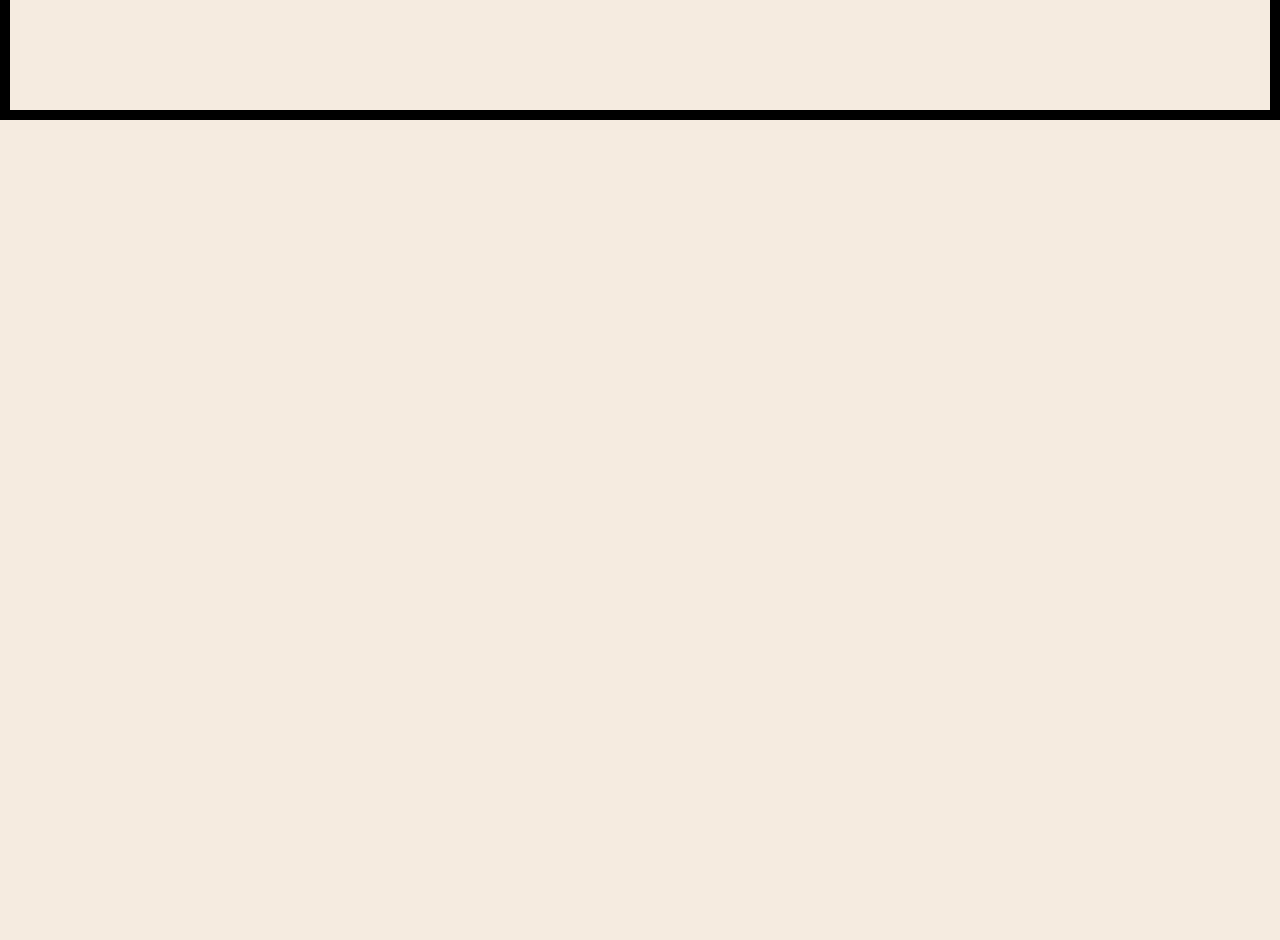
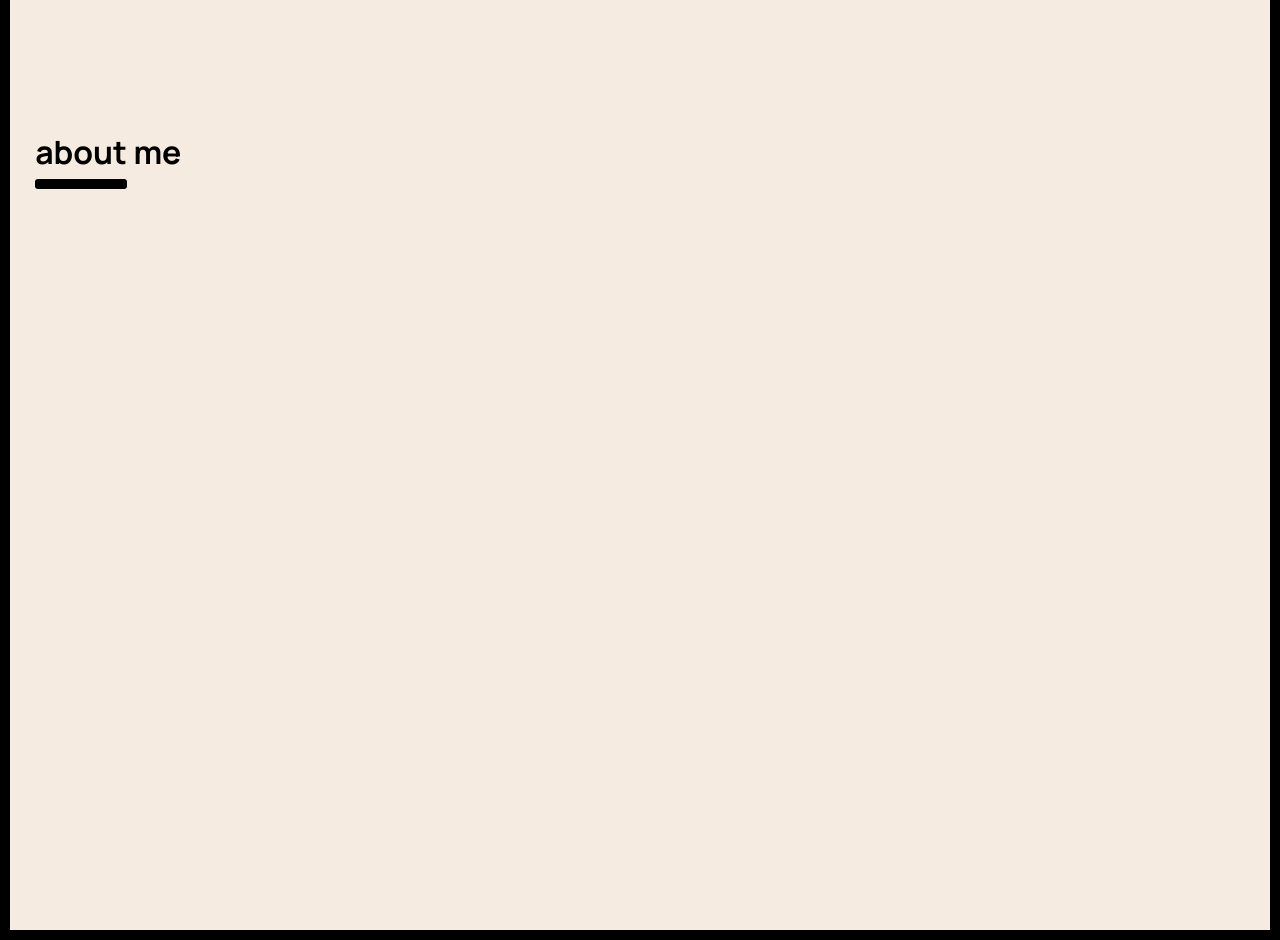
Before and after one commit to maldonadomatias/portfolio, a React (Vite) app: page / in a window 1280 px wide. Shown: the part 680-1620 px from the top of the page. Before the commit the page ends 800 px from the top, so only its background shows below. Built offline with nearby package versions, Linux system fonts and the light colour scheme.

Commit message:
Add about-me page

```diff
--- /dev/null
+++ b/src/components/ui/SectionContainer.tsx
@@ -0,0 +1,20 @@
+import { styled } from "styled-components";
+
+interface Props {
+  children: React.ReactNode;
+}
+
+const Container = styled.div`
+  display: flex;
+  flex-direction: column;
+  max-width: 1200px;
+  min-height: 100vh;
+  gap: 4rem;
+  padding: 0 2%;
+`;
+
+const SectionContainer = ({ children }: Props) => {
+  return <Container>{children}</Container>;
+};
+
+export default SectionContainer;
--- /dev/null
+++ b/src/components/ui/TitleUI.tsx
@@ -0,0 +1,35 @@
+import styled from "styled-components";
+
+const TextContainer = styled.div`
+  width: 100%;
+  margin-bottom: 2rem;
+  color: var(--foreground-color);
+
+  & h4 {
+    font-weight: 700;
+    font-size: 2rem;
+    margin-bottom: 5px;
+  }
+`;
+
+const Line = styled.div`
+  width: 8%;
+  height: 10px;
+  background-color: var(--foreground-color);
+  border-radius: 3px;
+`;
+
+interface Props {
+  title: string;
+}
+
+const TitleUI = ({ title }: Props) => {
+  return (
+    <TextContainer>
+      <h4>{title}</h4>
+      <Line />
+    </TextContainer>
+  );
+};
+
+export default TitleUI;
--- /dev/null
+++ b/src/components/views/AboutMe/AboutMe.tsx
@@ -0,0 +1,12 @@
+import SectionContainer from "../../ui/SectionContainer";
+import TitleUI from "../../ui/TitleUI";
+
+const AboutMe = () => {
+  return (
+    <SectionContainer>
+      <TitleUI title="about me" />
+    </SectionContainer>
+  );
+};
+
+export default AboutMe;
--- a/src/components/views/Welcome/Welcome.tsx
+++ b/src/components/views/Welcome/Welcome.tsx
@@ -8,8 +8,10 @@ const Container = styled.div`
   align-items: center;
   justify-content: center;
   height: 100%;
+  min-height: 100vh;
   width: 100%;
   color: var(--foreground-color);
+  padding: 0 2%;
 `;
 
 const Title = styled.h1`
--- a/src/pages/Home.tsx
+++ b/src/pages/Home.tsx
@@ -1,9 +1,11 @@
+import AboutMe from "../components/views/AboutMe/AboutMe";
 import Welcome from "../components/views/Welcome/Welcome";
 
 const Home = () => {
   return (
     <>
       <Welcome />
+      <AboutMe />
     </>
   );
 };
```
